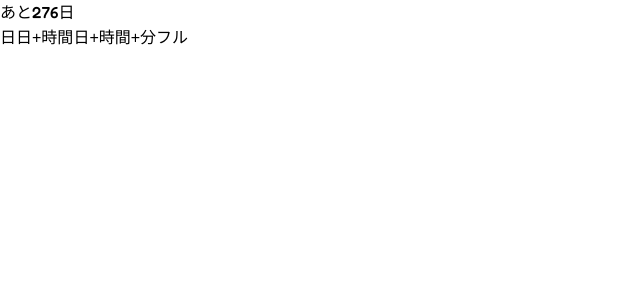
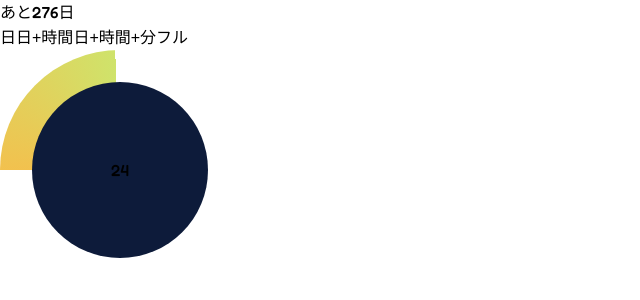
Before and after one commit to raiton-boo/year-project, a Next.js app: page / in a window 1280 px wide. Shown: the top 300 px of the page, without its empty margins (0-640 px from the left). Built offline with nearby package versions, Linux system fonts and the light colour scheme; a web font is replaced by a local one.

Commit message:
feat: プログレスバー(リング形状)の実装、0%からの塗り足しアニメーション付き

```diff
--- a/src/app/page.tsx
+++ b/src/app/page.tsx
@@ -1,9 +1,11 @@
 import { Countdown } from '@/components/Countdown';
+import { ProgressBar } from '@/components/ProgressBar';
 
 export default function Home() {
   return (
     <main>
       <Countdown />
+      <ProgressBar />
     </main>
   );
 }
--- a/src/components/ProgressBar.tsx
+++ b/src/components/ProgressBar.tsx
@@ -42,6 +42,15 @@ export function ProgressBar() {
   const integerPercent = ratioToPercent(displayRatio);
 
   return (
-    <div style={}></div>
-  )
+    <div
+      className="w-60 h-60 rounded-full flex items-center justify-center"
+      style={{
+        background: `conic-gradient(from -90deg, #f2c14e 0%, #cfe36b ${percent}%, rgba(255,255,255,0.1) ${percent}% 100%)`,
+      }}
+    >
+      <div className="w-[73%] h-[73%] rounded-full bg-[#0d1b3a] flex items-center justify-center">
+        <span className="font-num">{integerPercent}</span>
+      </div>
+    </div>
+  );
 }
```
